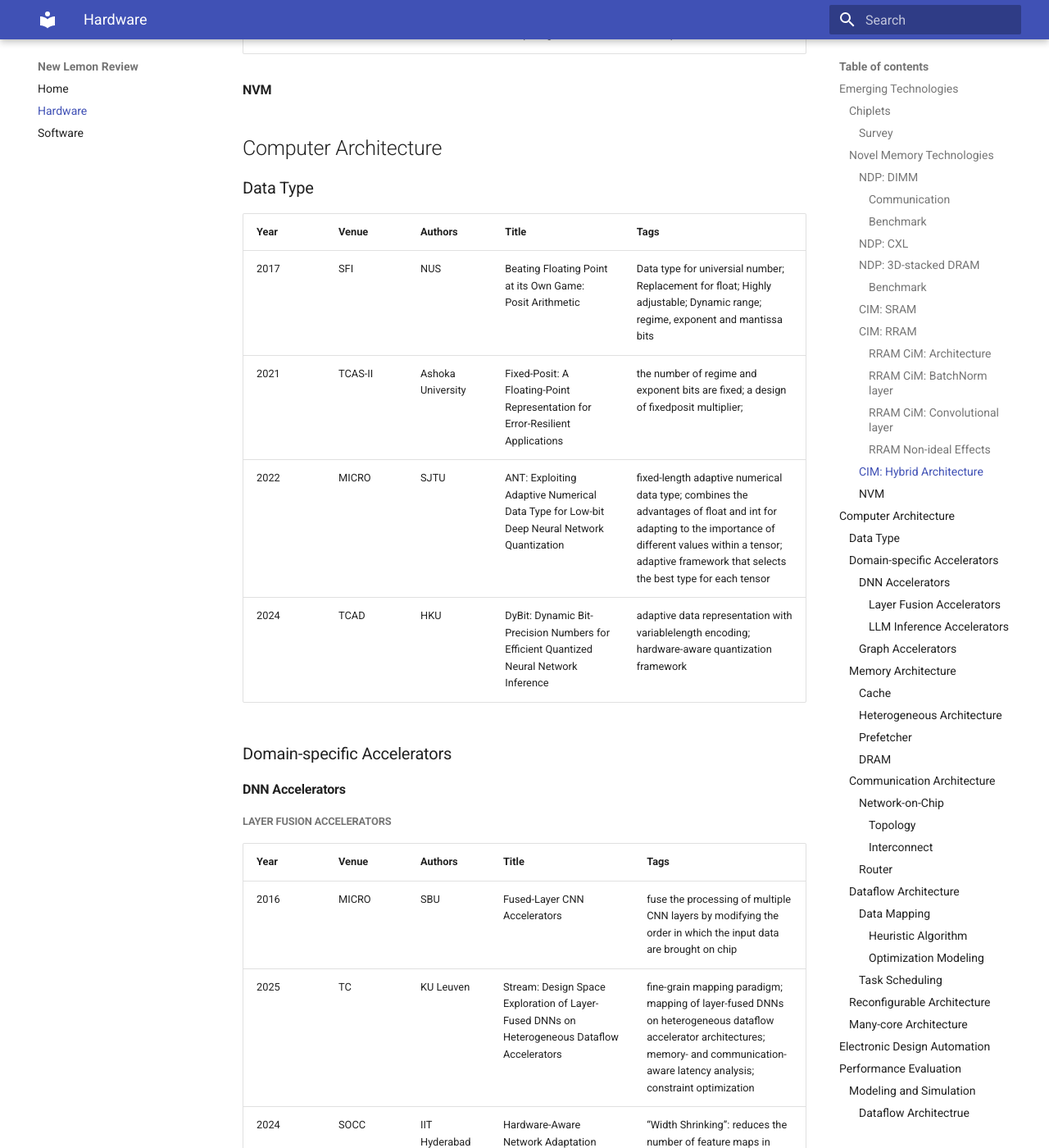
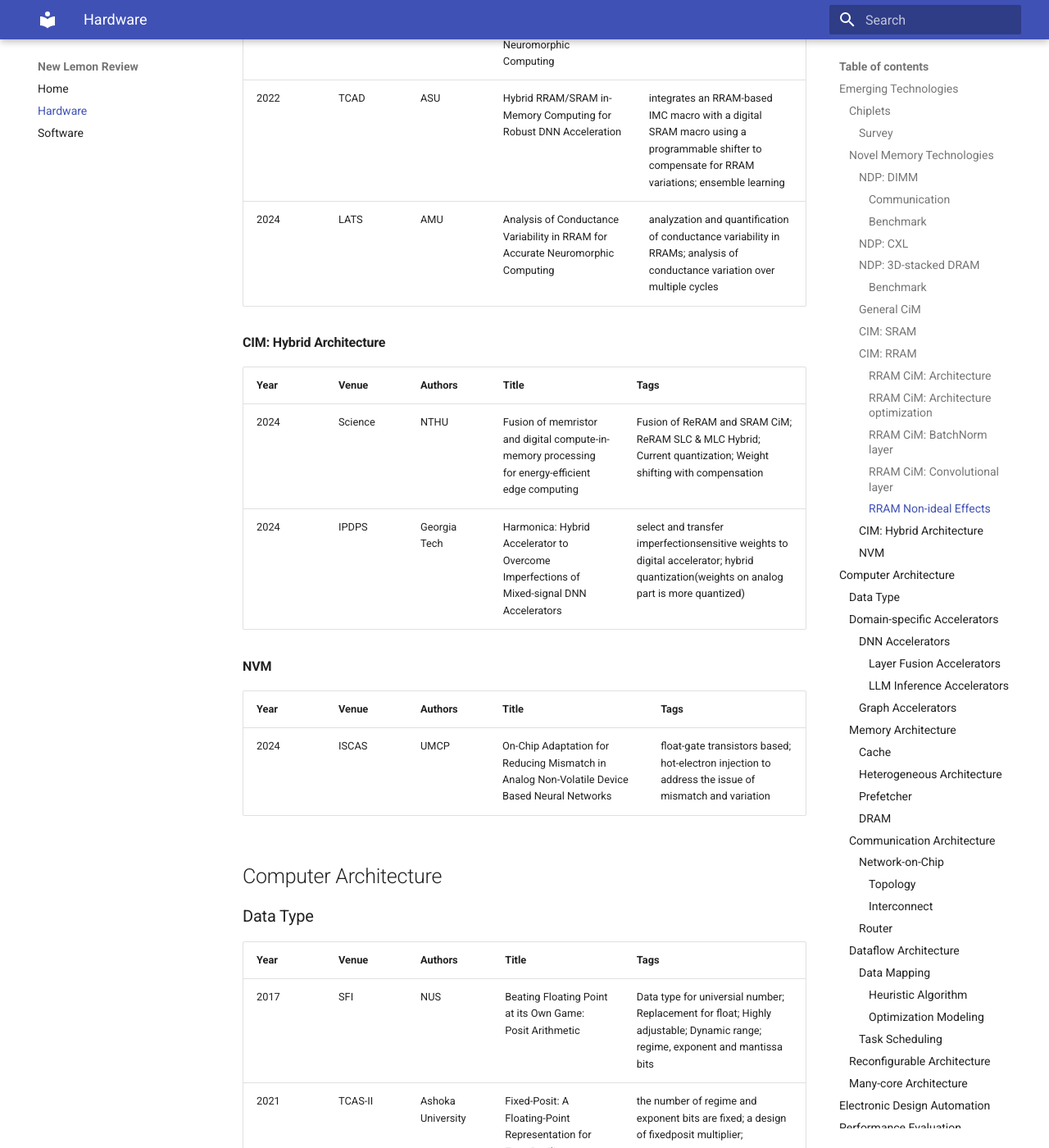
Before and after one commit to pku-lemonade/review, an MkDocs documentation site: the page built from docs/Hardware.md, in a window 1280 px wide and 1400 px high, scrolled down 6733 px. Shown: the whole window at 82% size. Built offline with MkDocs 1.6.1 and Material for MkDocs 9.7.7, drawn with Linux system fonts in a browser that asks for light colours; some of the changed text lies outside the part shown.

Commit message:
Add papers related to puma. (#21)

```diff
--- a/docs/Hardware.md
+++ b/docs/Hardware.md
@@ -55,6 +55,13 @@
 | 2019 | DAC | ETHZ | NAPEL: Near-Memory Computing Application Performance Prediction via Ensemble Learning | simulator "Ramulator-PIM"; tracefile from Ramulator & run on zsim |
 | 2021 | CAL | Univ. of Virginia | MultiPIM: A Detailed and Configurable Multi-Stack Processing-In-Memory Simulator | simulator "MultiPIM"; multi-stack & virtual memory support; parallel offloading |
 
+#### General CiM
+
+| Year | Venue | Authors | Title | Tags |
+|-|-|-|-|-|
+| 2024 | ISVLSI | USC | Multi-Objective Neural Architecture Search for In-Memory Computing | neural architecture search methodology; integration of Hyperopt, PyTorch and MNSIM |
+| 2024 | ISPASS | MIT | CiMLoop: A Flexible, Accurate, and Fast Compute-In-Memory Modeling Tool | flexible specification to describe CiM systems; accurate model/fast statistical model of data-value-dependent component energy |
+
 #### CIM: SRAM
 
 | Year | Venue | Authors | Title | Tags |
@@ -73,6 +80,11 @@
 | 2019 | ASPLOS | Purdue & HP | PUMA: A Programmable Ultra-efficient Memristor-based Accelerator for Machine Learning Inference | Programmable and general-purpose ReRAM based ML Accelerator; Supports an instruction set; Has protential for DNN training; Provides simulator that accepts model |
 | 2018 | ICRC | Purdue & HP | Hardware-Software Co-Design for an Analog-Digital Accelerator for Machine Learning | compiler to translate model to ISA; ONNX interpreter to support models in common DL frame work; simulator to evaluate performance |
 | 2024 | DATE | UCAS | PIMSIM-NN: An ISA-based Simulation Framework for Processing-in-Memory Accelerators | event-driven simulation approach; can evaluate the optimizations of software and hardware independently |
+
+##### RRAM CiM: Architecture optimization
+
+| Year | Venue | Authors | Title | Tags |
+|-|-|-|-|-|
 | 2024 | MICRO | HUST | DRCTL: A Disorder-Resistant Computation  Translation Layer Enhancing the Lifetime and  Performance of Memristive CIM Architecture | address conversion method for dynamic scheduling; hierarchical wear-leveling (HWL) strategy for reliability improvement; data layout-aware selective remapping (LASR) to improve communication locality and reduce latency |
 | 2024 | DATE | RWTH Aachen University | CLSA-CIM: A Cross-Layer Scheduling Approach for Computing-in-Memory Architectures | algorithm to decide which parts of NN are duplicated to reduce inference latency; crosslayer scheduling on tiled CIM architectures |
 | 2024 | TC | SJTU | ERA-BS: Boosting the Efficiency of ReRAM-Based  PIM Accelerator With Fine-Grained  Bit-Level Sparsity | bitlevel sparsity in both weights and activations; bit-flip scheme; dynamic activation sparsity exploitation scheme |
@@ -106,14 +118,22 @@
 | 2020 | DAC | ASU | Accurate Inference with Inaccurate RRAM Devices: Statistical Data, Model Transfer, and On-line Adaptation | introduce statistical variations in knowledge distillation; On-line sparse adaptation with a small SRAM array |
 | 2020 | DATE | SJTU | Go Unary: A Novel Synapse Coding and Mapping Scheme for Reliable ReRAM-based Neuromorphic Computing | unary coding; priority mapping* |
 | 2022 | TCAD | ASU | Hybrid RRAM/SRAM in-Memory Computing for Robust DNN Acceleration | integrates an RRAM-based IMC macro with a digital SRAM macro using a programmable shifter to compensate for RRAM variations; ensemble learning |
+| 2024 | LATS | AMU | Analysis of Conductance Variability in RRAM for  Accurate Neuromorphic Computing | analyzation and quantification of conductance variability in RRAMs; analysis of conductance variation over multiple cycles |
 
 #### CIM: Hybrid Architecture
 
 | Year | Venue | Authors | Title | Tags |
 |-|-|-|-|-|
 | 2024 | Science | NTHU | Fusion of memristor and digital compute-in-memory processing for energy-efficient edge computing | Fusion of ReRAM and SRAM CiM; ReRAM SLC & MLC Hybrid; Current quantization; Weight shifting with compensation |
+| 2024 | IPDPS | Georgia Tech | Harmonica: Hybrid Accelerator to Overcome Imperfections of Mixed-signal DNN Accelerators | select and transfer imperfectionsensitive weights to digital accelerator; hybrid quantization(weights on analog part is more quantized) |
 
 #### NVM
+
+| Year | Venue | Authors | Title | Tags |
+|-|-|-|-|-|
+| 2024 | ISCAS | UMCP | On-Chip Adaptation for Reducing Mismatch in Analog Non-Volatile Device Based Neural Networks | float-gate transistors based; hot-electron injection to address the issue of mismatch and variation |
+
+
 
 ## Computer Architecture
 
```
